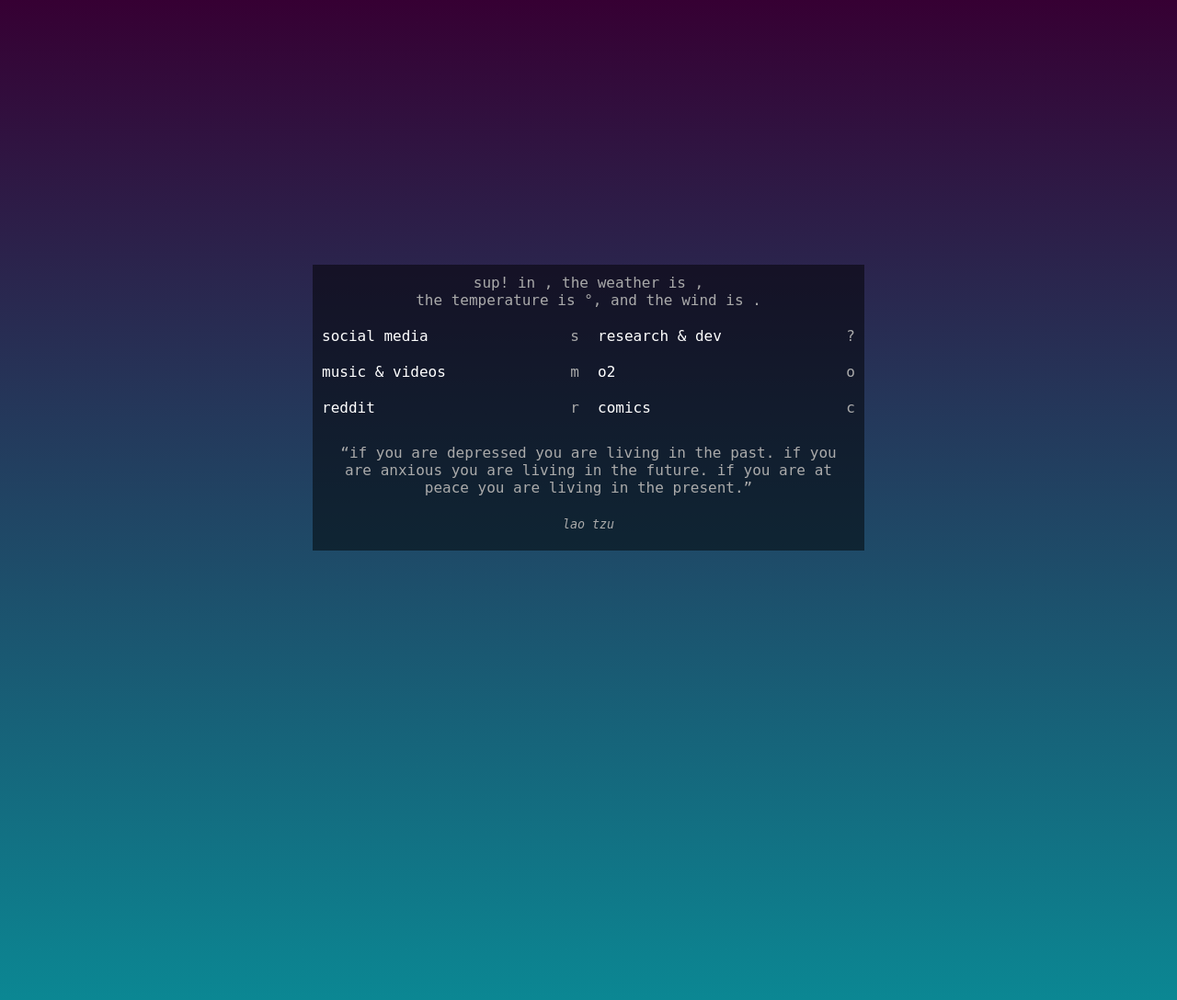
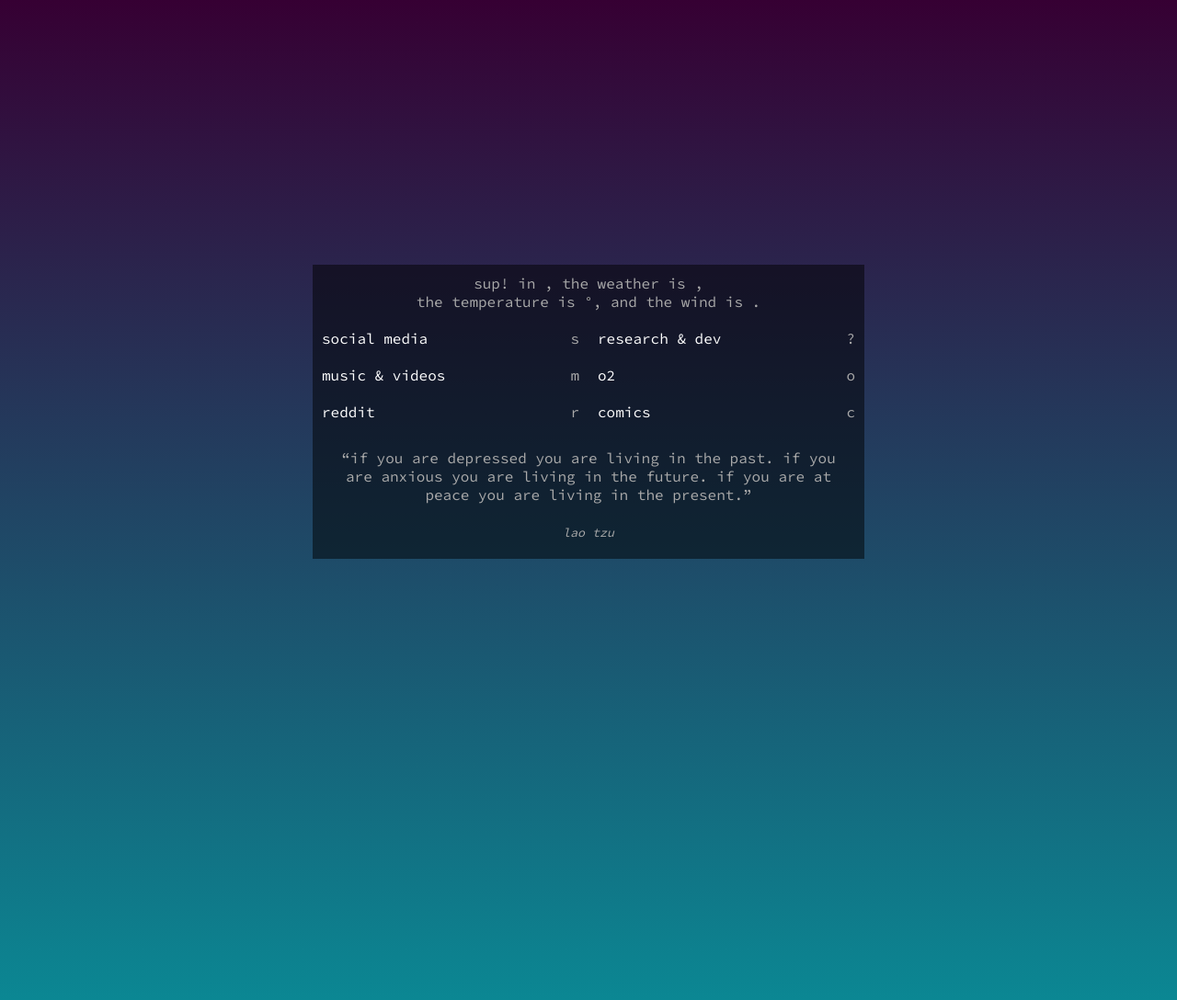
Before and after one commit to pschfr/start, a PHP site: page / in a window 1280 px wide. Shown: the whole page at 92% size. Run offline with PHP 8.4, Linux system fonts and the light colour scheme; some libraries are stand-ins or nearby versions.

Commit message:
Changed font to Source Code Pro

```diff
--- a/index.php
+++ b/index.php
@@ -3,6 +3,7 @@
 	<head>
 		<title>pschfr's new tab</title>
 		<meta charset="utf-8">
+		<link rel='stylesheet' href='//fonts.googleapis.com/css?family=Source+Code+Pro'>
 		<link rel="stylesheet" href="style.css">
 	</head>
 	<body class="bg<?php echo rand(1, 15) ?>">
--- a/style.css
+++ b/style.css
@@ -2,7 +2,7 @@
 html { box-sizing: border-box; }
 *, *:before, *:after { box-sizing: inherit; }
 body {
-	font-family: 'Office Code Pro', monospace;
+	font-family: 'Source Code Pro', monospace;
 	-webkit-animation: fadeIn 1s .5s 1 both;
 	   -moz-animation: fadeIn 1s .5s 1 both;
 	        animation: fadeIn 1s .5s 1 both;
```
